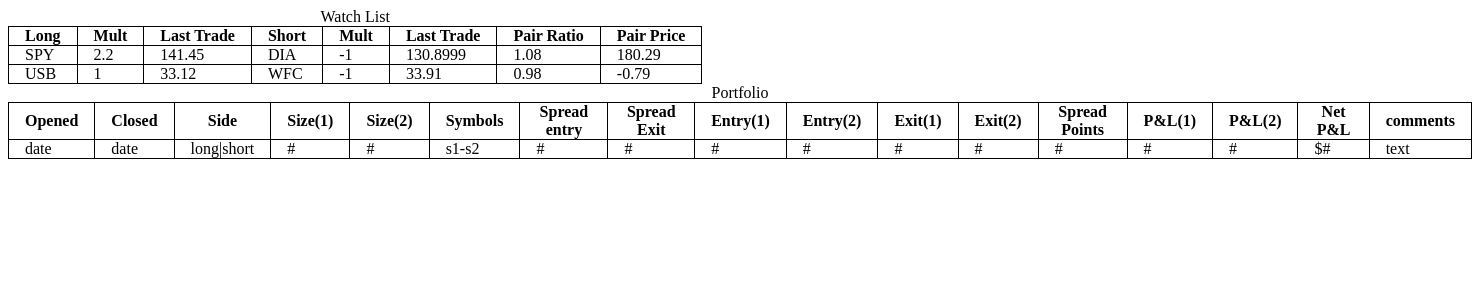
After one commit to adawley/glowing-octo-robot, a PHP site: page /qs/table_test.html in a window 1480 px wide. The commit adds this page. Shown: the top 300 px of the page. Run offline with PHP 8.4, Linux system fonts and the light colour scheme; some libraries are stand-ins or nearby versions.

Commit message:
real time table update bubble

```diff
--- /dev/null
+++ b/php/backtest/qs/table_test.html
@@ -0,0 +1,123 @@
+<!DOCTYPE html>
+<html>
+	<head>
+		<title>none</title>
+		<meta http-equiv="Content-Type" content="text/html; charset=UTF-8">
+		<script src="//ajax.googleapis.com/ajax/libs/jquery/1.8.2/jquery.min.js"></script>
+		<script src="//ajax.googleapis.com/ajax/libs/jqueryui/1.8.23/jquery-ui.min.js"></script>
+		<script type="text/javascript">
+			$(document).ready(function(){
+				var sdata = {"SPY":{"lastTrade":141.45,"lastTradeTime":3},"DIA":{"lastTrade":130.8999,"lastTradeTime":3},"USB":{"lastTrade":33.12,"lastTradeTime":3},"WFC":{"lastTrade":33.91,"lastTradeTime":3}};
+				var tdata = [{"count":2,"current":1,"s0":"SPY","m0":2.2,"s1":"DIA","m1":-1},{"count":2,"current":1,"s0":"USB","m0":1,"s1":"WFC","m1":-1}];
+
+				setTimeout(function(){
+					// make the rows
+					var rows = '';
+					for(var i=0; i<tdata.length; i++){
+						var pairPrice = 0;
+						var ratio = 0;
+
+						rows += '<tr>';
+						for(var j=0; j<tdata[i].count; j++){
+							var symb = tdata[i]['s'+j];
+							var mult = tdata[i]['m'+j];
+							var price = sdata[symb].lastTrade;
+							pairPrice += mult*price;
+							ratio = (ratio > 0) ?	ratio/price : price;
+
+							rows += '<td>'+symb+'</td>';
+							rows += '<td>'+mult+'</td>';
+							rows += '<td '+symb+'_price>'+price+'</td>';
+						}
+						rows += '<td>'+ratio.toFixed(2)+'</td>';
+						rows += '<td>'+pairPrice.toFixed(2)+'</td>';
+						rows += '</tr>';
+					}
+
+					// add them to the table
+					$('#watch_table tbody').append(rows);
+
+
+				}, 100);
+			});
+		</script>
+		<style>
+			table{
+				border-collapse: collapse;
+			}
+			td, th{
+				border: 1px solid black;
+				padding: 0 1em 0 1em;
+			}
+		</style>
+	</head>
+	<body>
+		<div id="loadable">
+		</div>
+		<div id="master_data">
+			<table id="watch_table">
+				<caption>Watch List</caption>
+				<thead>
+					<tr>
+						<th>Long</th>
+						<th>Mult</th>
+						<th>Last Trade</th>
+						<th>Short</th>
+						<th>Mult</th>
+						<th>Last Trade</th>
+						<th>Pair Ratio</th>
+						<th>Pair Price</th>
+					</tr>
+				</thead>
+				<tbody>
+				</tbody>
+			</table>
+		</div>
+
+		<table id="trade_table">
+			<caption>Portfolio</caption>
+			<thead>
+				<tr>
+					<th>Opened</th>
+					<th>Closed</th>
+					<th>Side</th>
+					<th>Size(1)</th>
+					<th>Size(2)</th>
+					<th>Symbols</th>
+					<th>Spread entry</th>
+					<th>Spread Exit</th>
+					<th>Entry(1)</th>
+					<th>Entry(2)</th>
+					<th>Exit(1)</th>
+					<th>Exit(2)</th>
+					<th>Spread Points</th>
+					<th>P&L(1)</th>
+					<th>P&L(2)</th>
+					<th>Net P&L</th>
+					<th>comments</th>
+				</tr>
+			</thead>
+			<tbody>
+				<tr>
+					<td>date</td>
+					<td>date</td>
+					<td>long|short</td>
+					<td>#</td>
+					<td>#</td>
+					<td>s1-s2</td>
+					<td>#</td>
+					<td>#</td>
+					<td>#</td>
+					<td>#</td>
+					<td>#</td>
+					<td>#</td>
+					<td>#</td>
+					<td>#</td>
+					<td>#</td>
+					<td>$#</td>
+					<td>text</td>
+				</tr>
+			</tbody>
+		</table>
+	</body>
+</html>
```
Also changed, not shown: php/backtest/qs/index.php (+48 -48 lines).
